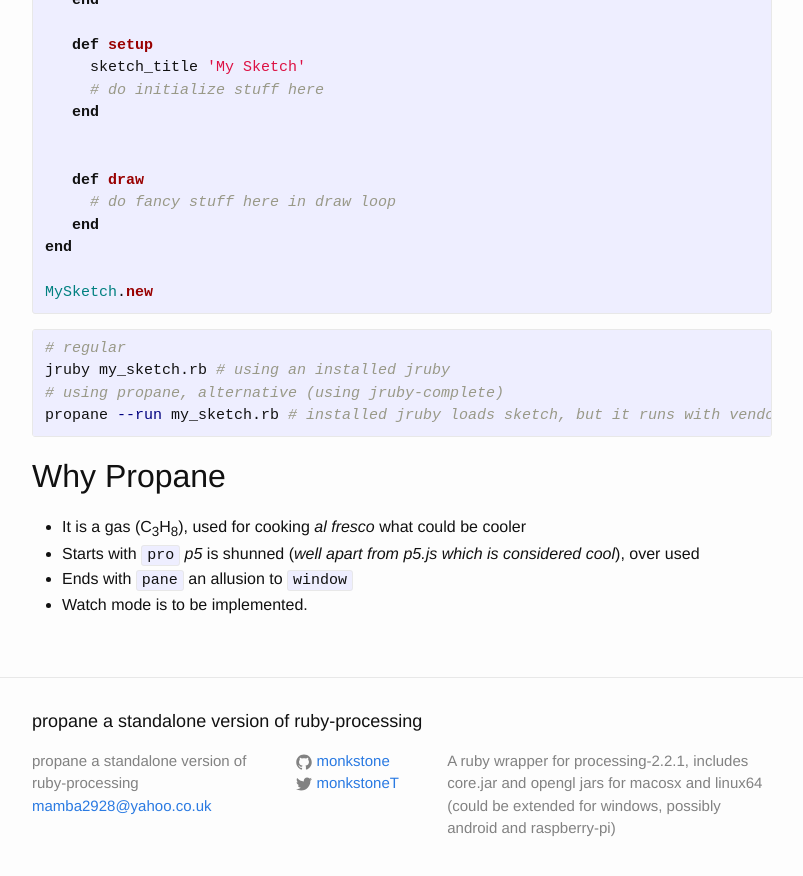
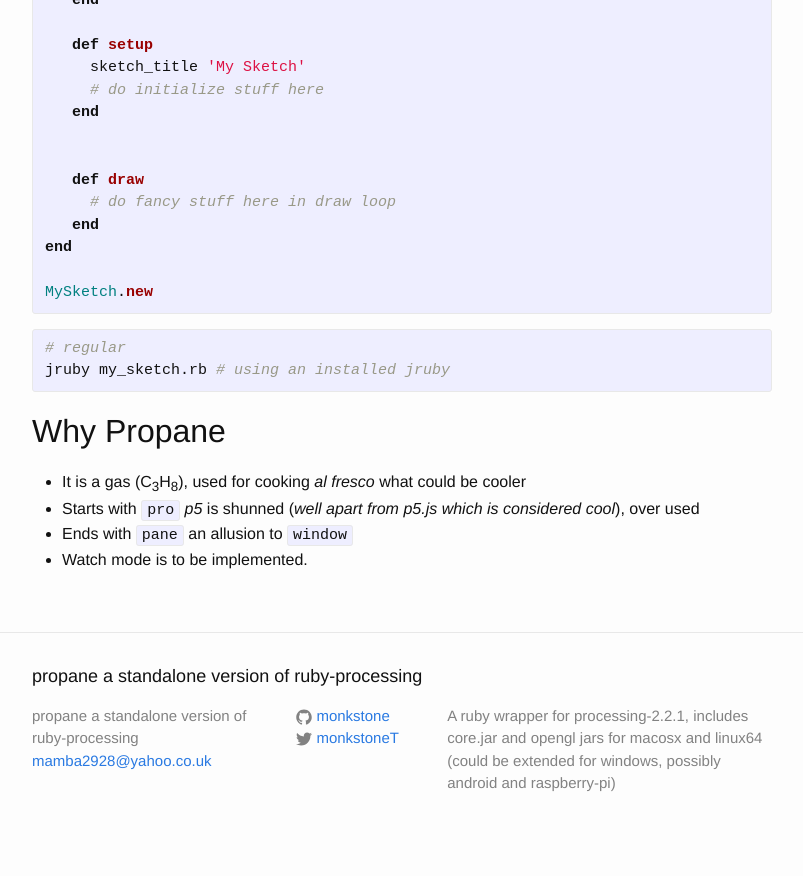
Before and after one commit to ruby-processing/propane, a Jekyll site: the page built from about.md, in a window 1280 px wide and 900 px high, scrolled down 725 px. Shown: the top 876 px of the window, without its empty margins (238-1041 px from the left). Built offline with Jekyll 4.4.1, drawn with Linux system fonts in a browser that asks for light colours; after the commit the page ends 1580 px from its top, so only the background shows below that.

Commit message:
remove reference to propane --run

```diff
--- a/about.md
+++ b/about.md
@@ -40,8 +40,6 @@
 {% highlight bash %}
 # regular
 jruby my_sketch.rb # using an installed jruby
-# using propane, alternative (using jruby-complete)
-propane --run my_sketch.rb # installed jruby loads sketch, but it runs with vendored jruby-complete
 {% endhighlight %}
 ## Why Propane ##
 
```
